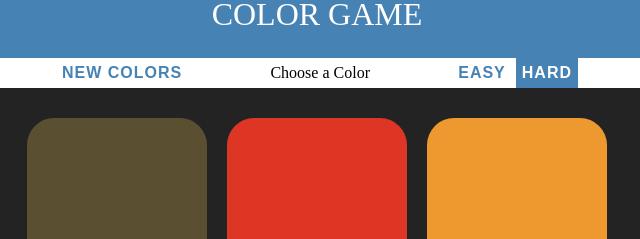
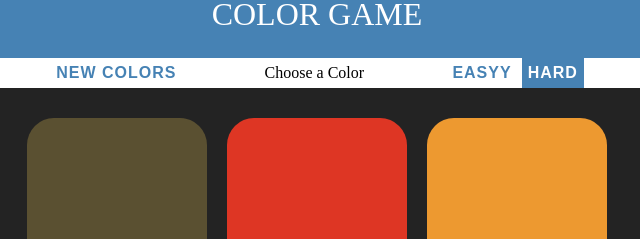
Before and after one commit to nehaDeol/Color-game, a plain HTML site: page index.html in a window 1280 px wide. Shown: the part 134-373 px from the top of the page, 323-963 px from the left. Drawn offline with Linux system fonts and the light colour scheme.

Commit message:
Easy changed

```diff
--- a/index.html
+++ b/index.html
@@ -15,7 +15,7 @@
     <div id="messagebar">
         <button id="btnNew">New Colors</button>
         <span id="message">Message</span>
-        <button id="btnEasy">Easy</button>
+        <button id="btnEasy">Easyy</button>
         <button id="btnHard">Hard</button>
     </div>
 
```
